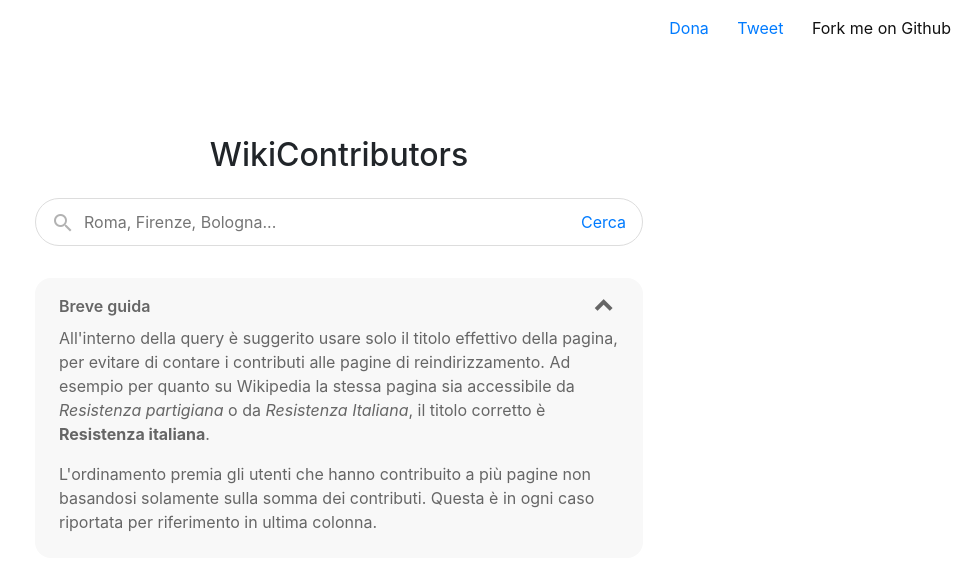
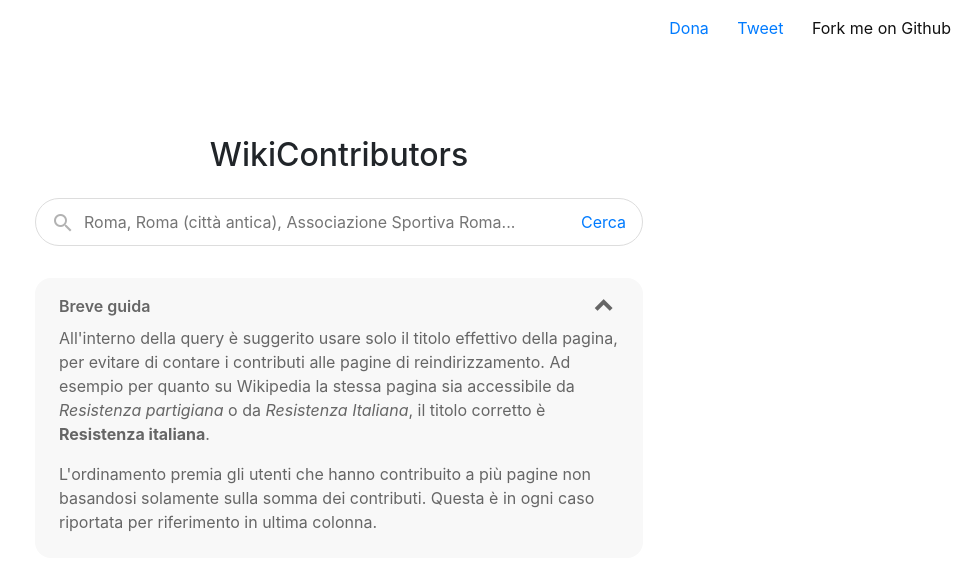
Before and after one commit to rmassidda/wikicontributors, a plain HTML site: page index.html in a window 1280 px wide. Shown: the whole page, without its empty margins (301-1280 px from the left). Drawn offline with nearby package versions, Linux system fonts and the light colour scheme.

Commit message:
Search input example text

```diff
--- a/index.html
+++ b/index.html
@@ -31,7 +31,7 @@
     </div>
 
     <div class="wk-search input-group">
-      <input class="wk-search-input" placeholder="Roma, Firenze, Bologna..." type="text" class="form-control" aria-label="Text input with dropdown button" id="titles">
+      <input class="wk-search-input" placeholder="Roma, Roma (città antica), Associazione Sportiva Roma..." type="text" class="form-control" aria-label="Text input with dropdown button" id="titles">
       <div class="input-group-append">
         <button class="" id="launch" type="button">Cerca</button>
       </div>
```
